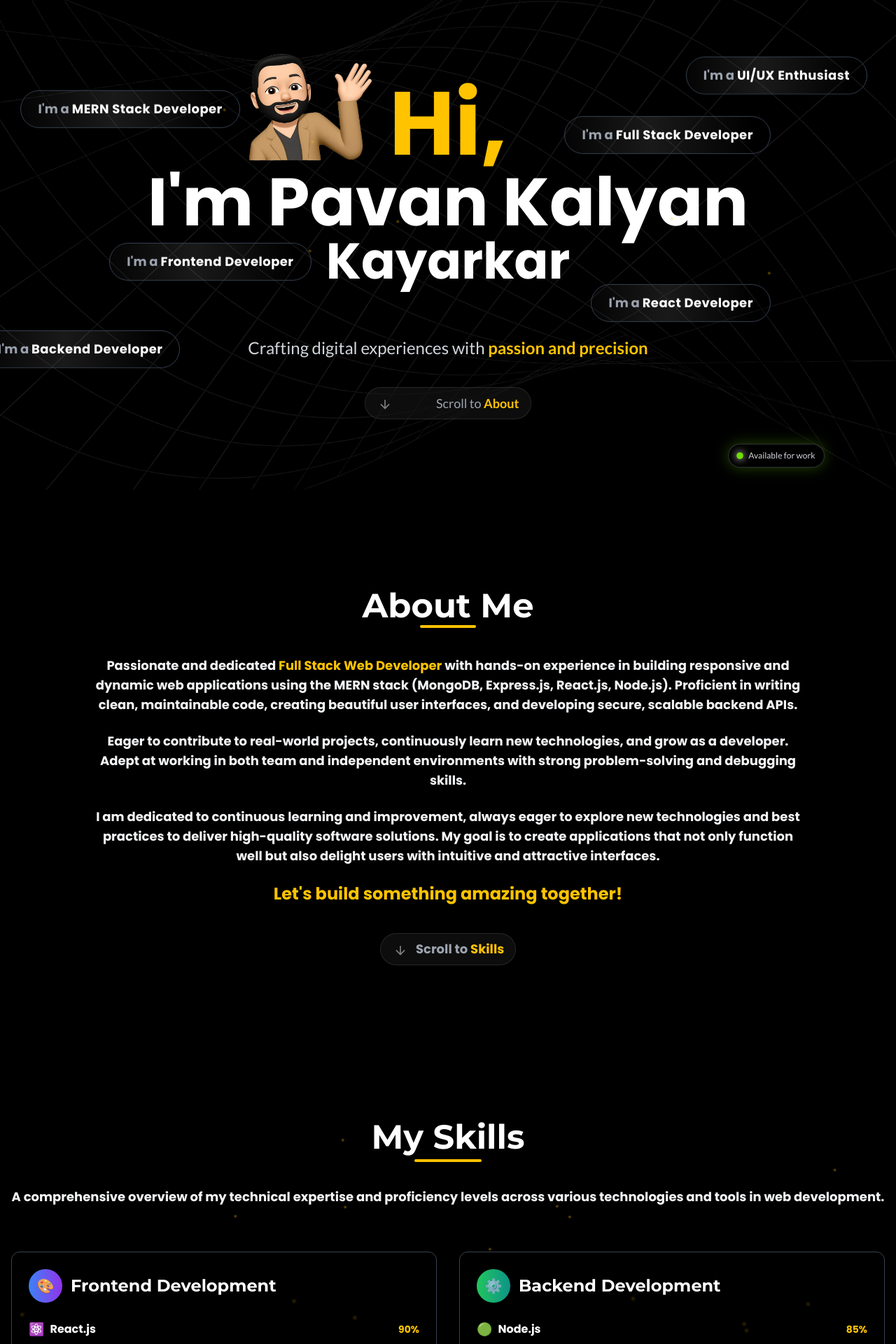
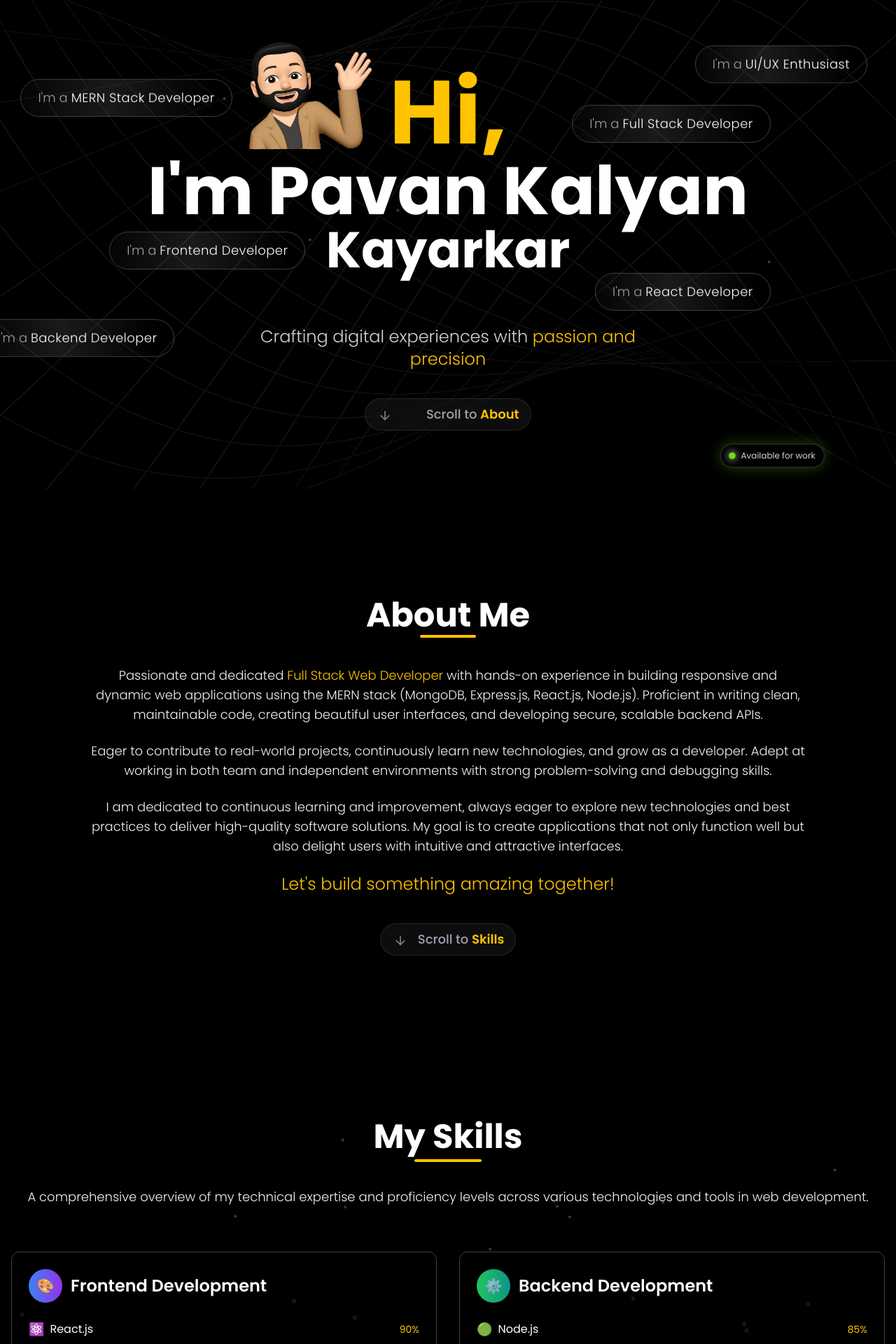
Before and after one commit to kayarkar007/PavanKalyan_Portfolio, a React (Vite) app: page / in a window 1280 px wide. Shown: the part 100-2020 px from the top of the page at 70% size. Built offline with nearby package versions, Linux system fonts and the light colour scheme.

Commit message:
updated typography for best visual appel

```diff
--- a/src/components/Navbar.jsx
+++ b/src/components/Navbar.jsx
@@ -59,7 +59,7 @@ const Navbar = () => {
       animate={{ y: 0, opacity: 1 }}
       transition={{ duration: 0.8, ease: "easeOut" }}
       className={`fixed top-4 inset-x-0 mx-auto
-        w-3/4 max-w-5xl h-16 px-4
+        w-3/4 max-w-8xl h-16 px-4
         backdrop-blur-xl border rounded-2xl
         flex justify-center items-center
         z-50 transition-all duration-500
--- a/src/index.css
+++ b/src/index.css
@@ -1,4 +1,4 @@
-@import url("https://fonts.googleapis.com/css2?family=Lato:wght@400;700&family=Montserrat:wght@700&family=Poppins:wght@700&display=swap");
+@import url("https://fonts.googleapis.com/css2?family=Poppins:wght@300;400;500;600;700&display=swap");
 
 /*
   The following Tailwind directives require your build tool to process this file with Tailwind CSS.
@@ -20,7 +20,8 @@ html {
 }
 
 body {
-  font-family: "Lato", sans-serif;
+  font-family: "Poppins", sans-serif;
+  font-weight: 400;
 }
 
 h1,
@@ -29,9 +30,41 @@ h3,
 h4,
 h5,
 h6 {
-  font-family: "Montserrat", sans-serif;
+  font-family: "Poppins", sans-serif;
+  font-weight: 600;
 }
 
-.name-heading {
-  font-family: "Poppins", sans-serif;
+p {
+  font-weight: 300;
+  line-height: 1.6;
 }
+
+h1 {
+  font-size: 2.5rem;
+  font-weight: 700;
+}
+
+h2 {
+  font-size: 2rem;
+  font-weight: 700;
+}
+
+h3 {
+  font-size: 1.75rem;
+  font-weight: 600;
+}
+
+h4 {
+  font-size: 1.5rem;
+  font-weight: 600;
+}
+
+h5 {
+  font-size: 1.25rem;
+  font-weight: 500;
+}
+
+h6 {
+  font-size: 1rem;
+  font-weight: 500;
+}
--- a/src/pages/About.jsx
+++ b/src/pages/About.jsx
@@ -9,20 +9,20 @@ const About = () => {
   return (
     <section
       id="about"
-      className={`w-full min-h-screen font-poppins flex justify-center items-center py-16 sm:py-20 px-4 ${theme === "dark" ? "bg-black/10 text-white" : "bg-white/80 text-black"}`}
+      className={`w-full min-h-screen flex justify-center items-center py-16 sm:py-20 px-4 ${theme === "dark" ? "bg-black/10 text-white" : "bg-white/80 text-black"}`}
     >
       <div className="w-full max-w-5xl mx-auto flex flex-col justify-center items-center">
         {/* CORRECTION 14: Improved heading with better responsive design */}
-        <h1 className="my-5 text-3xl sm:text-4xl lg:text-5xl font-semibold mb-8 sm:mb-12 text-center relative">
+        <h1 className="my-5 text-3xl sm:text-4xl lg:text-5xl mb-8 sm:mb-12 text-center relative">
           About Me
           <span className="absolute -bottom-2 left-1/2 transform -translate-x-1/2 w-16 sm:w-20 h-1 bg-[#ffc300] rounded-full"></span>
         </h1>
 
         {/* CORRECTION 15: Improved paragraph structure with better responsive text */}
         <div className="space-y-6 text-center max-w-5xl">
-          <p className={theme === "dark" ? "font-light text-sm sm:text-base lg:text-lg leading-relaxed text-gray-100" : "font-light text-sm sm:text-base lg:text-lg leading-relaxed text-gray-800"}>
+          <p className={theme === "dark" ? "text-sm sm:text-base lg:text-lg leading-relaxed text-gray-100" : "text-sm sm:text-base lg:text-lg leading-relaxed text-gray-800"}>
             Passionate and dedicated{" "}
-            <span className="text-[#ffc300] font-semibold">
+            <span className="text-[#ffc300]">
               Full Stack Web Developer
             </span>{" "}
             with hands-on experience in building responsive and dynamic web
@@ -32,14 +32,14 @@ const About = () => {
             APIs.
           </p>
 
-          <p className={theme === "dark" ? "font-light text-sm sm:text-base lg:text-lg leading-relaxed text-gray-100" : "font-light text-sm sm:text-base lg:text-lg leading-relaxed text-gray-800"}>
+          <p className={theme === "dark" ? "text-sm sm:text-base lg:text-lg leading-relaxed text-gray-100" : "text-sm sm:text-base lg:text-lg leading-relaxed text-gray-800"}>
             Eager to contribute to real-world projects, continuously learn new
             technologies, and grow as a developer. Adept at working in both team
             and independent environments with strong problem-solving and debugging
             skills.
           </p>
 
-          <p className={theme === "dark" ? "font-light text-sm sm:text-base lg:text-lg leading-relaxed text-gray-100" : "font-light text-sm sm:text-base lg:text-lg leading-relaxed text-gray-800"}>
+          <p className={theme === "dark" ? "text-sm sm:text-base lg:text-lg leading-relaxed text-gray-100" : "text-sm sm:text-base lg:text-lg leading-relaxed text-gray-800"}>
             I am dedicated to continuous learning and improvement, always eager to
             explore new technologies and best practices to deliver high-quality
             software solutions. My goal is to create applications that not only
@@ -48,7 +48,7 @@ const About = () => {
           </p>
 
           {/* CORRECTION 16: Improved call-to-action styling */}
-          <p className="text-lg sm:text-xl lg:text-2xl mt-8 sm:mt-12 text-[#ffc300] font-medium">
+          <p className="text-lg sm:text-xl lg:text-2xl mt-8 sm:mt-12 text-[#ffc300]">
             Let's build something amazing together!
           </p>
         </div>
--- a/src/pages/Contact.jsx
+++ b/src/pages/Contact.jsx
@@ -11,7 +11,7 @@ const Toast = ({ show, message, theme }) => (
         initial={{ opacity: 0, y: 40 }}
         animate={{ opacity: 1, y: 0 }}
         exit={{ opacity: 0, y: 40 }}
-        className={`fixed bottom-8 left-1/2 transform -translate-x-1/2 px-6 py-3 rounded-full shadow-lg z-50 font-semibold ${theme === "dark" ? "bg-[#ffc300] text-black" : "bg-black text-[#ffc300]"}`}
+        className={`fixed bottom-8 left-1/2 transform -translate-x-1/2 px-6 py-3 rounded-full shadow-lg z-50 ${theme === "dark" ? "bg-[#ffc300] text-black" : "bg-black text-[#ffc300]"}`}
         role="status"
         aria-live="polite"
       >
@@ -46,7 +46,7 @@ const ContactPage = () => {
           initial={{ opacity: 0, y: -40 }}
           animate={{ opacity: 1, y: 0 }}
           transition={{ duration: 0.8 }}
-          className="text-4xl sm:text-5xl font-bold text-center mb-8"
+          className="text-4xl sm:text-5xl text-center mb-8"
           id="contact-heading"
         >
           Get in Touch
@@ -114,7 +114,7 @@ const ContactPage = () => {
             whileHover={{ scale: 1.05 }}
             whileTap={{ scale: 0.95 }}
             type="submit"
-            className="w-full bg-[#ffc300] text-black font-semibold py-3 rounded-md hover:bg-yellow-400 transition focus:outline-none focus:ring-2 focus:ring-[#ffc300]"
+            className="w-full bg-[#ffc300] text-black py-3 rounded-md hover:bg-yellow-400 transition focus:outline-none focus:ring-2 focus:ring-[#ffc300]"
             aria-label="Send Message"
           >
             {submitted ? "Message Sent ✅" : "Send Message"}
--- a/src/pages/Home.jsx
+++ b/src/pages/Home.jsx
@@ -32,11 +32,11 @@ const FloatingTag = React.memo(
           />
           <p
             id="text"
-            className="bounceContent_p relative text-gray-400 text-xs xs:text-sm sm:text-base md:text-lg font-medium"
+            className="bounceContent_p relative text-gray-400 text-xs xs:text-sm sm:text-base md:text-lg"
           >
             {text}{" "}
             <span
-              className={`font-semibold tracking-wide ${
+              className={`tracking-wide ${
                 theme === "dark" ? "text-white" : "text-black"
               }`}
             >
@@ -137,7 +137,7 @@ const AvailableSection = React.memo(() => {
             Available_for_work ? "bg-[#70e000]" : "bg-[#ff2e27]"
           } shadow-[0_0_10px_currentColor]`}
         />
-        <span className={`font-medium text-xs xs:text-sm ${
+        <span className={`text-xs xs:text-sm ${
           theme === "dark" ? "text-gray-300" : "text-gray-700"
         }`}>
           {Available_for_work ? "Available for work" : "Currently Unavailable"}
@@ -161,7 +161,7 @@ const Home = () => {
         <div className="flex flex-col items-center gap-4 sm:gap-6 md:gap-8 max-w-6xl mx-auto w-full">
           {/* Character Image + Name */}
           <div className="flex flex-col items-center w-full">
-            <h1 className="name-heading relative font-poppins font-bold leading-tight text-2xl xs:text-3xl sm:text-4xl md:text-5xl lg:text-6xl xl:text-7xl 2xl:text-8xl z-10 w-full">
+            <h1 className="relative leading-tight text-2xl xs:text-3xl sm:text-4xl md:text-5xl lg:text-6xl xl:text-7xl 2xl:text-8xl z-10 w-full">
               <FloatingTag
                 text="I'm a"
                 highlight="React Developer"
@@ -223,11 +223,11 @@ const Home = () => {
             transition={{ duration: 0.8, delay: 1.2 }}
             className="text-center max-w-xs xs:max-w-sm sm:max-w-md md:max-w-lg lg:max-w-xl xl:max-w-2xl px-4"
           >
-            <p className={`text-sm xs:text-base sm:text-lg md:text-xl pt-10 lg:text-2xl font-light leading-relaxed ${
+            <p className={`text-sm xs:text-base sm:text-lg md:text-xl pt-10 lg:text-2xl leading-relaxed ${
               theme === "dark" ? "text-gray-300" : "text-gray-600"
             }`}>
               Crafting digital experiences with{" "}
-              <span className="text-[#ffc300] font-semibold">
+              <span className="text-[#ffc300]">
                 passion and precision
               </span>
             </p>
--- a/src/pages/Journey.jsx
+++ b/src/pages/Journey.jsx
@@ -159,10 +159,10 @@ const TimelineItem = ({ item, index, isVisible, ClassName }) => {
               {item.icon}
             </div>
             <div>
-              <h3 className="TimeLineTitle text-xl font-semibold text-white max320:text-[1rem]  ">
+              <h3 className="TimeLineTitle text-xl text-white max320:text-[1rem]  ">
                 {item.title}
               </h3>
-              <p className="TimeLineYear text-[#ffc300] font-medium  max320:text-[0.8rem] ">
+              <p className="TimeLineYear text-[#ffc300] max320:text-[0.8rem] ">
                 {item.year}
               </p>
             </div>
@@ -203,7 +203,7 @@ const SkillsGainedSection = ({ isVisible }) => {
       transition={{ duration: 0.8 }}
       className="mt-20"
     >
-      <h3 className=" text-3xl sm:text-4xl font-bold text-center mb-12 text-white font-poppins">
+      <h3 className=" text-3xl sm:text-4xl text-center mb-12 text-white">
         Skills Gained During This Journey
         <span className="block w-20 h-1 bg-[#ffc300] mx-auto mt-4 rounded-full" />
       </h3>
@@ -221,7 +221,7 @@ const SkillsGainedSection = ({ isVisible }) => {
             <div className="text-4xl mb-4 group-hover:scale-110 transition-transform duration-300">
               {skill.icon}
             </div>
-            <h4 className="text-xl font-semibold text-white mb-3 group-hover:text-[#ffc300] transition-colors duration-300">
+            <h4 className="text-xl text-white mb-3 group-hover:text-[#ffc300] transition-colors duration-300">
               {skill.skill}
             </h4>
             <p className="text-gray-300 text-sm leading-relaxed">
@@ -261,7 +261,7 @@ const Journey = () => {
   return (
     <section
       id="journey"
-      className={` JourneyMain relative w-full min-h-screen font-poppins py-16 sm:py-20 px-4 overflow-hidden max320:w-[100vw] max320:m-auto ${
+      className={` JourneyMain relative w-full min-h-screen py-16 sm:py-20 px-4 overflow-hidden max320:w-[100vw] max320:m-auto ${
         theme === "dark" ? "bg-black/10 text-white" : "bg-white/80 text-black"
       }`}
     >
@@ -275,15 +275,15 @@ const Journey = () => {
           transition={{ duration: 0.8 }}
           className="text-center mb-20"
         >
-          <h1 className="my-5 text-3xl sm:text-4xl lg:text-5xl font-semibold mb-8 sm:mb-12 text-center relative">
+          <h1 className="my-5 text-3xl sm:text-4xl lg:text-5xl mb-8 sm:mb-12 text-center relative">
             My Journey
             <span className="absolute -bottom-3 left-1/2 transform -translate-x-1/2 w-20 sm:w-24 h-1 bg-[#ffc300] rounded-full"></span>
           </h1>
           <p
             className={
               theme === "dark"
-                ? "font-light text-sm sm:text-base lg:text-lg leading-relaxed text-gray-100"
-                : "font-light text-sm sm:text-base lg:text-lg leading-relaxed text-gray-800"
+                ? "text-sm sm:text-base lg:text-lg leading-relaxed text-gray-100"
+                : "text-sm sm:text-base lg:text-lg leading-relaxed text-gray-800"
             }
           >
             Every journey has its challenges, and mine taught me that sometimes
@@ -317,13 +317,13 @@ const Journey = () => {
           transition={{ duration: 0.8, delay: 0.5 }}
           className="mt-20 bg-gradient-to-r from-[#ffc300]/10 to-[#ffed4e]/10 border border-[#ffc300]/30 rounded-xl p-8 text-center"
         >
-          <h3 className="text-2xl sm:text-3xl font-semibold mb-6 text-[#ffc300]">
+          <h3 className="text-2xl sm:text-3xl mb-6 text-[#ffc300]">
             Why This Journey Matters
           </h3>
           <div
             className={`WhyJourney ${
               theme === "dark" ? "text-gray-300" : "text-gray-700"
-            }text-gray-300 text-lg leading-relaxed  max-w-4xl mx-auto space-y-4 font-poppins max320:text-[14px] `}
+            }text-gray-300 text-lg leading-relaxed  max-w-4xl mx-auto space-y-4 max320:text-[14px] `}
           >
             <p>
               The 4-year gap in my career wasn't a setback—it was a masterclass
@@ -338,7 +338,7 @@ const Journey = () => {
               experience I earned, and the resilience I built make me a stronger
               developer today.
             </p>
-            <p className="text-[#ffc300] font-semibold text-xl">
+            <p className="text-[#ffc300] text-xl">
               Now, I'm not just passionate about development—I'm equipped with
               real-world experience that most developers never get. I'm ready to
               bring this unique perspective to create amazing digital solutions.
--- a/src/pages/Projects.jsx
+++ b/src/pages/Projects.jsx
@@ -78,7 +78,7 @@ const ProjectCard = ({ project, index, onView, theme }) => (
         {project.icon}
       </div>
       <div>
-        <h3 className={`ProjectTitle text-xl font-bold max320:text[1.1rem] ${theme === "dark" ? "text-white" : "text-black"}`}>{project.title}</h3>
+        <h3 className={`ProjectTitle text-xl max320:text[1.1rem] ${theme === "dark" ? "text-white" : "text-black"}`}>{project.title}</h3>
         <p className="text-[#ffc300] text-sm">{project.year}</p>
       </div>
     </div>
@@ -96,7 +96,7 @@ const ProjectCard = ({ project, index, onView, theme }) => (
     </div>
     <button
       onClick={() => onView(project)}
-      className="mt-2 px-4 py-2 bg-[#ffc300] text-black rounded-full font-semibold hover:bg-yellow-400 transition"
+      className="mt-2 px-4 py-2 bg-[#ffc300] text-black rounded-full hover:bg-yellow-400 transition"
       aria-label={`View details for ${project.title}`}
     >
       View Project
@@ -123,7 +123,7 @@ const ProjectModal = ({ project, onClose, theme }) => (
         >
           <button
             onClick={onClose}
-            className="absolute top-4 right-4 text-gray-500 hover:text-black dark:hover:text-white text-2xl font-bold"
+            className="absolute top-4 right-4 text-gray-500 hover:text-black dark:hover:text-white text-2xl"
             aria-label="Close project details"
           >
             ×
@@ -131,7 +131,7 @@ const ProjectModal = ({ project, onClose, theme }) => (
           <div className="flex items-center gap-4 mb-4">
             <div className={`w-12 h-12 flex items-center justify-center text-2xl rounded-full bg-gradient-to-r ${project.color}`}>{project.icon}</div>
             <div>
-              <h3 className="text-2xl font-bold text-black dark:text-white">{project.title}</h3>
+              <h3 className="text-2xl text-black dark:text-white">{project.title}</h3>
               <p className="text-[#ffc300] text-sm">{project.year}</p>
             </div>
           </div>
@@ -165,7 +165,7 @@ const ProjectShowcase = () => {
   return (
     <section
       id="projects"
-      className={`relative w-full min-h-screen py-16 px-4 overflow-hidden ${theme === "dark" ? "bg-black/10 text-white" : "bg-white/80 text-black" }  font-poppins`}
+      className={`relative w-full min-h-screen py-16 px-4 overflow-hidden ${theme === "dark" ? "bg-black/10 text-white" : "bg-white/80 text-black" }`}
     >
       <FloatingParticles />
       <div className="relative z-10 max-w-6xl mx-auto">
@@ -175,9 +175,9 @@ const ProjectShowcase = () => {
           transition={{ duration: 0.8 }}
           className="text-center mb-16"
         >
-          <h2 className="text-4xl sm:text-5xl font-bold font-poppins">My Projects</h2>
+          <h2 className="text-4xl sm:text-5xl">My Projects</h2>
           <span className="block w-20 h-1 bg-[#ffc300] mx-auto mt-4 rounded-full"></span>
-          <p className={`projectDis ${theme === "dark" ? "text-gray-300" : "text-gray-700"} text-gray-300 text-lg max-w-xl mx-auto mt-4 font-poppins max320:text-14px `}>
+          <p className={`projectDis ${theme === "dark" ? "text-gray-300" : "text-gray-700"} text-gray-300 text-lg max-w-xl mx-auto mt-4 max320:text-14px `}>
             Each project reflects my journey, skills, and creativity as a
             developer. Explore some of the work I'm proud of.
           </p>
--- a/src/pages/Skills.jsx
+++ b/src/pages/Skills.jsx
@@ -93,12 +93,12 @@ const SkillBar = ({ skill, index, isVisible, theme }) => {
           <span
             className={`${
               theme === "dark" ? "text-white" : "text-black"
-            } font-medium text-sm sm:text-base`}
+            } text-sm sm:text-base`}
           >
             {skill.name}
           </span>
         </div>
-        <span className="text-[#ffc300] font-semibold text-sm">
+        <span className="text-[#ffc300] text-sm">
           {animatedLevel}%
         </span>
       </div>
@@ -146,7 +146,7 @@ const SkillCategory = ({ data, index, isVisible, theme }) => {
           {data.icon}
         </div>
         <h3
-          className={`text-xl sm:text-2xl font-semibold transition-colors duration-300 group-hover:text-[#ffc300] ${
+          className={`text-xl sm:text-2xl transition-colors duration-300 group-hover:text-[#ffc300] ${
             theme === "dark" ? "text-white" : "text-black"
           }`}
         >
@@ -197,7 +197,7 @@ const Skills = () => {
   return (
     <section
       id="skills"
-      className={`relative w-full min-h-screen font-poppins py-16 sm:py-20 px-4 overflow-hidden ${
+      className={`relative w-full min-h-screen py-16 sm:py-20 px-4 overflow-hidden ${
         theme === "dark" ? "bg-black/10 text-white" : "bg-white/80 text-black"
       }`}
     >
@@ -212,7 +212,7 @@ const Skills = () => {
           className="text-center mb-16"
         >
           <h1
-            className={`my-5 text-3xl sm:text-4xl lg:text-5xl font-semibold mb-8 sm:mb-12 text-center relative ${
+            className={`my-5 text-3xl sm:text-4xl lg:text-5xl mb-8 sm:mb-12 text-center relative ${
               theme === "dark" ? "text-white" : "text-black"
             }`}
           >
@@ -220,7 +220,7 @@ const Skills = () => {
             <span className="absolute -bottom-3 left-1/2 transform -translate-x-1/2 w-20 sm:w-24 h-1 bg-[#ffc300] rounded-full"></span>
           </h1>
           <p
-            className={theme === "dark" ? "font-light text-sm sm:text-base lg:text-lg leading-relaxed text-gray-100" : "font-light text-sm sm:text-base lg:text-lg leading-relaxed text-gray-800"}
+            className={theme === "dark" ? "text-sm sm:text-base lg:text-lg leading-relaxed text-gray-100" : "text-sm sm:text-base lg:text-lg leading-relaxed text-gray-800"}
           >
             A comprehensive overview of my technical expertise and proficiency
             levels across various technologies and tools in web development.
```
